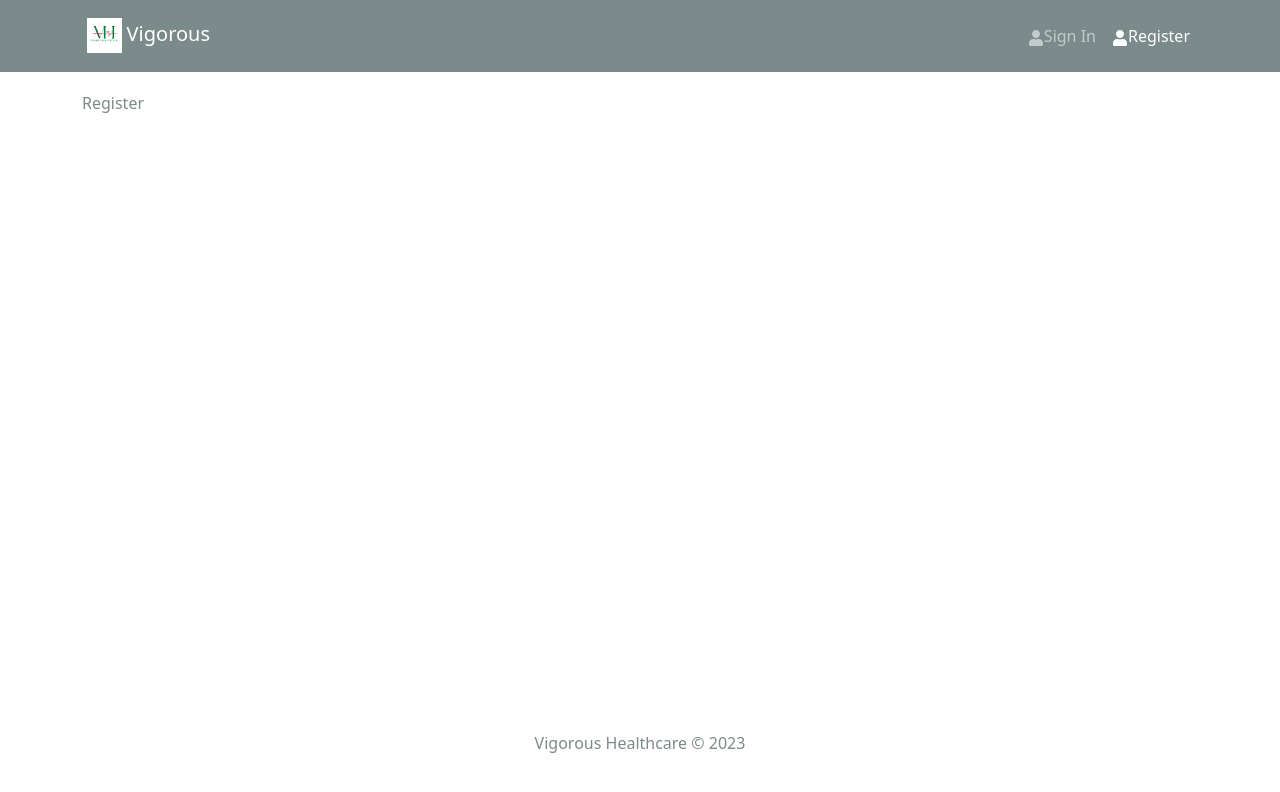
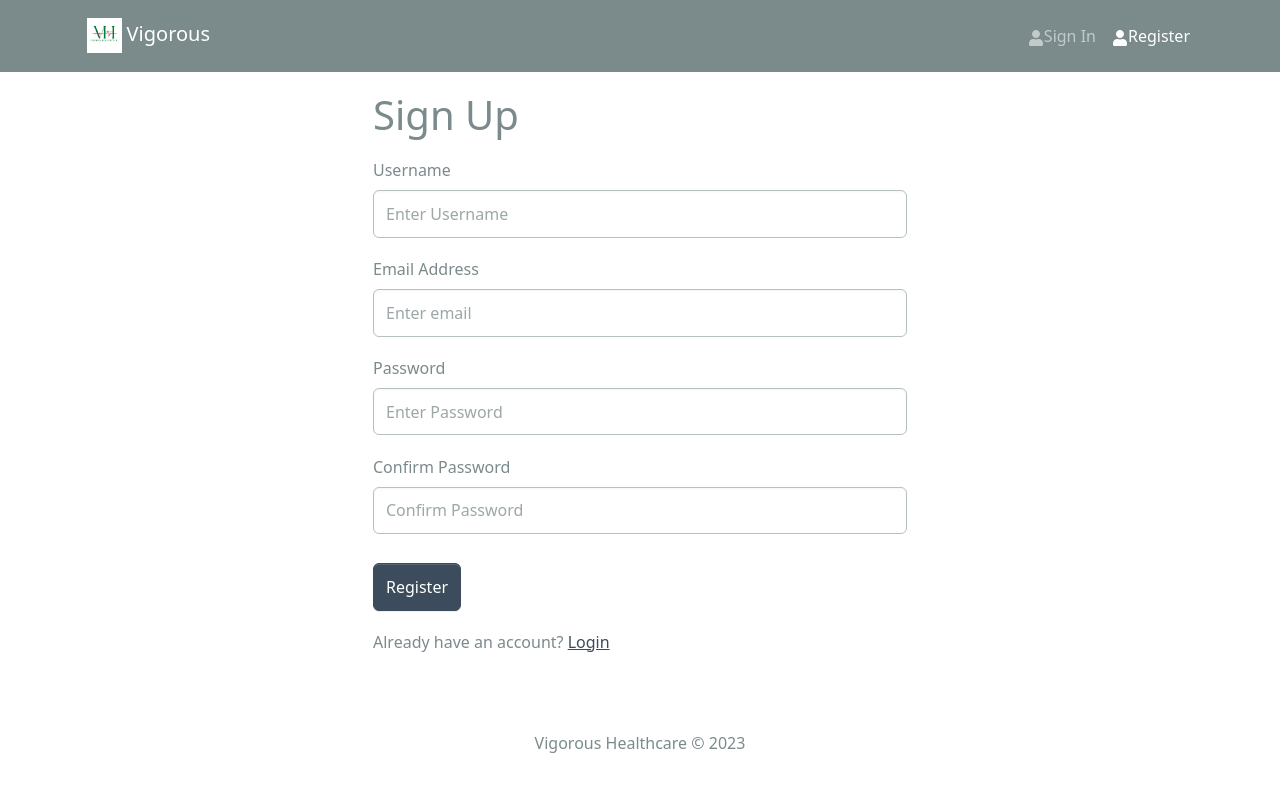
Before and after one commit to iamomsingh/vigorous, a React (Create React App) app in the folder frontend/: page /register in a window 1280 px wide. Shown: the top 792 px of the page. Built offline with nearby package versions, Linux system fonts and the light colour scheme.

Commit message:
Register Screen Setup Complete

```diff
--- a/frontend/src/screens/LoginScreen.jsx
+++ b/frontend/src/screens/LoginScreen.jsx
@@ -7,14 +7,14 @@
   const [email, setEmail] = useState('');
   const [password, setPassword] = useState('');
 
-  const submitHandler = async (e) => {
+  const handleSubmit = async (e) => {
 
   };
   return (
     <FormContainer>
       <h1>Sign In</h1>
 
-      <Form onSubmit={submitHandler}>
+      <Form onSubmit={handleSubmit}>
         <Form.Group className='my-2' controlId='email'>
           <Form.Label>Email Address</Form.Label>
           <Form.Control
--- a/frontend/src/screens/RegisterScreen.jsx
+++ b/frontend/src/screens/RegisterScreen.jsx
@@ -1,9 +1,75 @@
-import React from 'react'
+import React, {useState, useEffect} from 'react';
+import { Form, Row, Col, Button} from "react-bootstrap";
+import FormContainer from '../components/FormContainer';
+import { Link } from 'react-router-dom';
 
-const Register = () => {
+const RegisterScreen = () => {
+  const [name, setName ] = useState('')
+  const [email, setEmail] = useState('');
+  const [password, setPassword] = useState('');
+  const [confirmPassword, setConfirmPassword] = useState('');
+
+  const handleSubmit = async (e) => {
+
+  };
+
   return (
-    <div>Register</div>
+    <FormContainer>
+      <h1>Sign Up</h1>
+
+      <Form onSubmit={handleSubmit}>
+        <Form.Group controlId="username" className="my-3">
+          <Form.Label>Username</Form.Label>
+          <Form.Control
+            type="text"
+            placeholder="Enter Username"
+            value={name}
+            onChange={e => setName(e.target.value)}
+          />
+        </Form.Group>
+
+        <Form.Group controlId="email" className="my-3">
+          <Form.Label>Email Address</Form.Label>
+          <Form.Control
+            type="email"
+            placeholder="Enter email"
+            value={email}
+            onChange={e => setEmail(e.target.value)}
+          />
+        </Form.Group>
+
+        <Form.Group controlId="password" className="my-3">
+          <Form.Label>Password</Form.Label>
+          <Form.Control
+            type="password"
+            placeholder="Enter Password"
+            value={password}
+            onChange={e => setPassword(e.target.value)}
+          />
+        </Form.Group>
+
+        <Form.Group controlId="confirmPassword" className="my-3">
+          <Form.Label>Confirm Password</Form.Label>
+          <Form.Control
+            type="password"
+            placeholder="Confirm Password"
+            value={confirmPassword}
+            onChange={e => setConfirmPassword(e.target.value)}
+          />
+        </Form.Group>
+
+        <Button type="submit" variant="primary" className="mt-2">
+          Register
+        </Button>
+      </Form>
+
+      <Row className="py-3">
+        <Col>
+          Already have an account? <Link to={'/login'}>Login</Link>
+        </Col>
+      </Row>
+    </FormContainer>
   )
 };
 
-export default Register;
+export default RegisterScreen;
```
